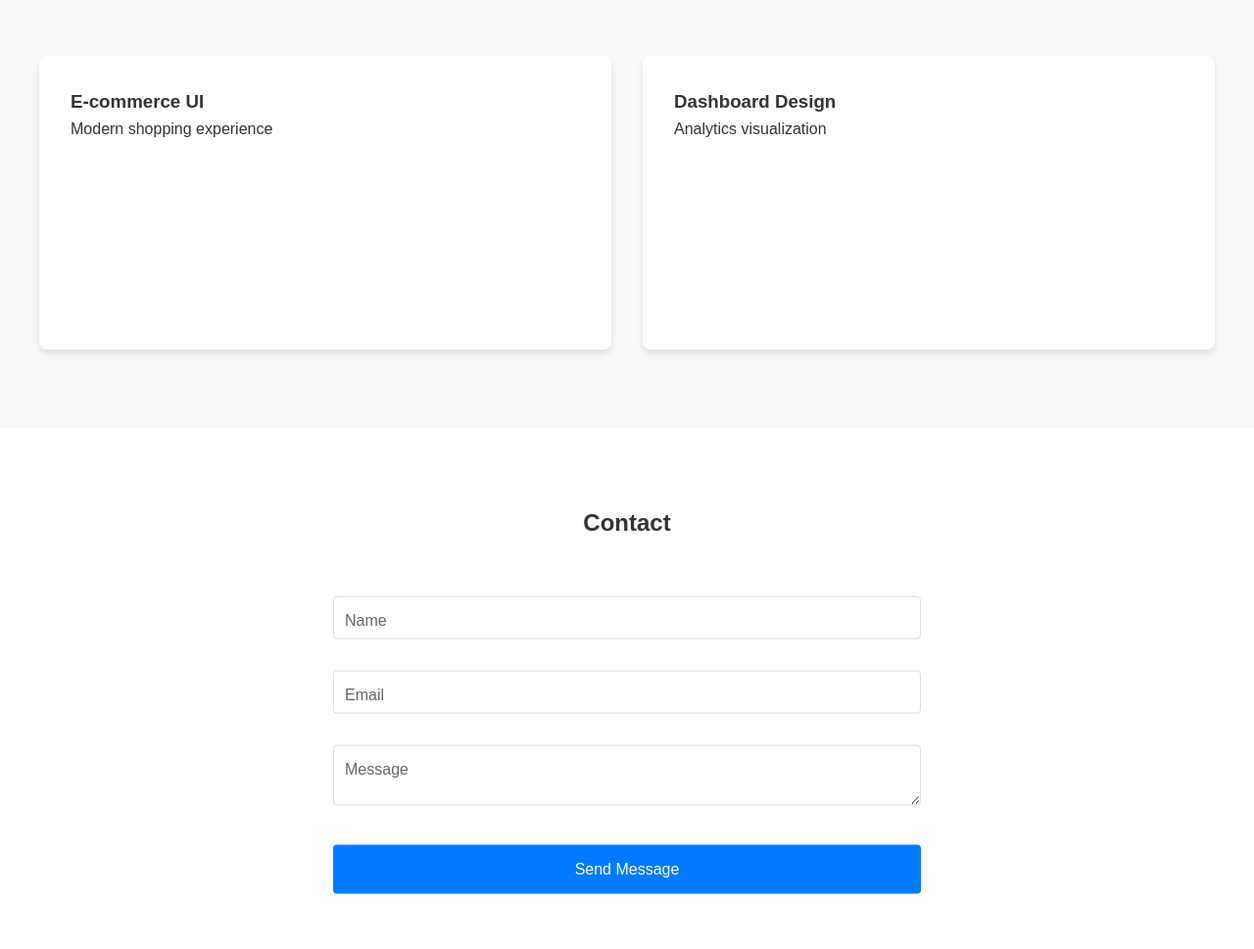
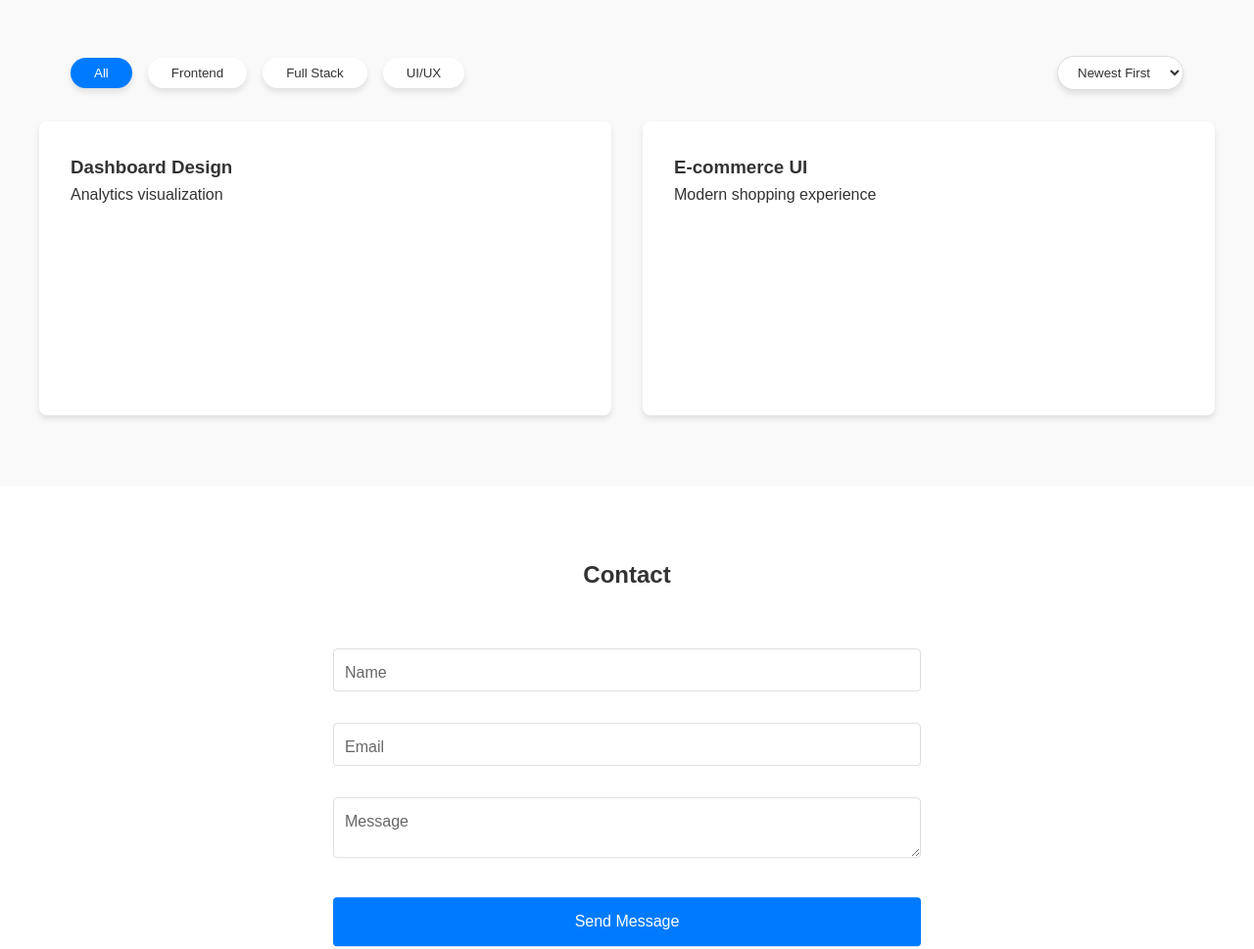
Before and after one commit to JawdsBaws/portfolio, a plain HTML site: page index.html in a window 1280 px wide. Shown: the part 915-1884 px from the top of the page at 98% size. Drawn offline with Linux system fonts and the light colour scheme.

Commit message:
Add project filtering and sorting functionality

```diff
--- a/index.html
+++ b/index.html
@@ -94,8 +94,23 @@
 
     <section id="projects" class="projects parallax" data-speed="0.3">
         <h2 class="parallax" data-speed="0.15">Projects</h2>
+        <div class="filter-controls">
+            <div class="filter-buttons">
+                <button class="filter-btn active" data-filter="all" data-magnetic>All</button>
+                <button class="filter-btn" data-filter="frontend" data-magnetic>Frontend</button>
+                <button class="filter-btn" data-filter="fullstack" data-magnetic>Full Stack</button>
+                <button class="filter-btn" data-filter="ui" data-magnetic>UI/UX</button>
+            </div>
+            <div class="sort-controls">
+                <select id="sort-select" data-magnetic>
+                    <option value="newest">Newest First</option>
+                    <option value="oldest">Oldest First</option>
+                    <option value="name">Name</option>
+                </select>
+            </div>
+        </div>
         <div class="projects-grid">
-            <div class="project-card" data-magnetic>
+            <div class="project-card" data-magnetic data-tags="frontend,ui" data-date="2025-02-01" data-name="E-commerce UI">
                 <div class="project-content">
                     <div class="project-front">
                         <h3>E-commerce UI</h3>
@@ -104,14 +119,15 @@
                     <div class="project-back">
                         <p>Clean and intuitive e-commerce interface with smooth transitions and responsive design.</p>
                         <div class="project-tags">
-                            <span>HTML5</span>
-                            <span>CSS3</span>
-                            <span>JavaScript</span>
+                            <span data-tag="frontend">HTML5</span>
+                            <span data-tag="frontend">CSS3</span>
+                            <span data-tag="frontend">JavaScript</span>
+                            <span data-tag="ui">UI/UX</span>
                         </div>
                     </div>
                 </div>
             </div>
-            <div class="project-card" data-magnetic>
+            <div class="project-card" data-magnetic data-tags="frontend,fullstack" data-date="2025-02-09" data-name="Dashboard Design">
                 <div class="project-content">
                     <div class="project-front">
                         <h3>Dashboard Design</h3>
@@ -120,9 +136,10 @@
                     <div class="project-back">
                         <p>Interactive dashboard with dynamic charts and smooth data filtering capabilities.</p>
                         <div class="project-tags">
-                            <span>HTML5</span>
-                            <span>CSS3</span>
-                            <span>JavaScript</span>
+                            <span data-tag="frontend">HTML5</span>
+                            <span data-tag="frontend">CSS3</span>
+                            <span data-tag="frontend">JavaScript</span>
+                            <span data-tag="fullstack">Node.js</span>
                         </div>
                     </div>
                 </div>
@@ -151,6 +168,7 @@
 
         <script src="script.js"></script>
         <script src="scripts/cursor.js"></script>
+        <script src="scripts/filter.js"></script>
     </div>
 </body>
 </html>
--- /dev/null
+++ b/scripts/filter.js
@@ -0,0 +1,75 @@
+// Project filtering and sorting functionality
+document.addEventListener('DOMContentLoaded', () => {
+    const filterButtons = document.querySelectorAll('.filter-btn');
+    const sortSelect = document.getElementById('sort-select');
+    const projectsGrid = document.querySelector('.projects-grid');
+    const projects = [...document.querySelectorAll('.project-card')];
+
+    // Initialize state
+    let currentFilter = 'all';
+    let currentSort = 'newest';
+
+    // Filter projects
+    function filterProjects() {
+        projects.forEach(project => {
+            const tags = project.dataset.tags?.split(',') || [];
+            const shouldShow = currentFilter === 'all' || tags.includes(currentFilter);
+            project.style.display = shouldShow ? 'block' : 'none';
+
+            // Add/remove fade class for animation
+            if (shouldShow) {
+                project.classList.add('fade-in');
+                setTimeout(() => project.classList.remove('fade-in'), 500);
+            }
+        });
+    }
+
+    // Sort projects
+    function sortProjects() {
+        const sortedProjects = [...projects].sort((a, b) => {
+            switch (currentSort) {
+                case 'newest':
+                    return new Date(b.dataset.date) - new Date(a.dataset.date);
+                case 'oldest':
+                    return new Date(a.dataset.date) - new Date(b.dataset.date);
+                case 'name':
+                    return a.dataset.name.localeCompare(b.dataset.name);
+                default:
+                    return 0;
+            }
+        });
+
+        // Reorder DOM elements
+        sortedProjects.forEach(project => {
+            projectsGrid.appendChild(project);
+        });
+    }
+
+    // Apply both filter and sort
+    function updateProjects() {
+        sortProjects();
+        filterProjects();
+    }
+
+    // Filter button click handlers
+    filterButtons.forEach(button => {
+        button.addEventListener('click', () => {
+            // Update active state
+            filterButtons.forEach(btn => btn.classList.remove('active'));
+            button.classList.add('active');
+
+            // Update filter and refresh
+            currentFilter = button.dataset.filter;
+            updateProjects();
+        });
+    });
+
+    // Sort select change handler
+    sortSelect.addEventListener('change', () => {
+        currentSort = sortSelect.value;
+        updateProjects();
+    });
+
+    // Initialize with default settings
+    updateProjects();
+});
--- a/styles.css
+++ b/styles.css
@@ -357,12 +357,89 @@ nav {
     margin-bottom: 3rem;
 }
 
+/* Filter Controls */
+.filter-controls {
+    max-width: 1200px;
+    margin: 0 auto 2rem;
+    display: flex;
+    justify-content: space-between;
+    align-items: center;
+    padding: 0 2rem;
+    flex-wrap: wrap;
+    gap: 1rem;
+}
+
+.filter-buttons {
+    display: flex;
+    gap: 1rem;
+    flex-wrap: wrap;
+}
+
+.filter-btn {
+    padding: 0.5rem 1.5rem;
+    border: none;
+    border-radius: 20px;
+    background: var(--card-bg);
+    color: var(--text-primary);
+    cursor: pointer;
+    transition: all 0.3s cubic-bezier(0.4, 0, 0.2, 1);
+    box-shadow: var(--card-shadow);
+}
+
+.filter-btn:hover {
+    transform: translateY(-2px);
+    box-shadow: 0 4px 15px rgba(0, 123, 255, 0.2);
+}
+
+.filter-btn.active {
+    background: var(--accent-color);
+    color: var(--bg-primary);
+}
+
+.sort-controls select {
+    padding: 0.5rem 1rem;
+    border: 1px solid var(--border-color);
+    border-radius: 20px;
+    background: var(--card-bg);
+    color: var(--text-primary);
+    cursor: pointer;
+    transition: all 0.3s cubic-bezier(0.4, 0, 0.2, 1);
+    box-shadow: var(--card-shadow);
+}
+
+.sort-controls select:hover {
+    transform: translateY(-2px);
+    box-shadow: 0 4px 15px rgba(0, 123, 255, 0.2);
+}
+
 .projects-grid {
     max-width: 1200px;
     margin: 0 auto;
     display: grid;
     grid-template-columns: repeat(auto-fit, minmax(300px, 1fr));
     gap: 2rem;
+}
+
+/* Project card animations */
+.project-card {
+    opacity: 1;
+    transform: translateY(0);
+    transition: opacity 0.5s ease, transform 0.5s ease;
+}
+
+.project-card.fade-in {
+    animation: fadeInUp 0.5s ease forwards;
+}
+
+@keyframes fadeInUp {
+    from {
+        opacity: 0;
+        transform: translateY(20px);
+    }
+    to {
+        opacity: 1;
+        transform: translateY(0);
+    }
 }
 
 .project-card {
```
